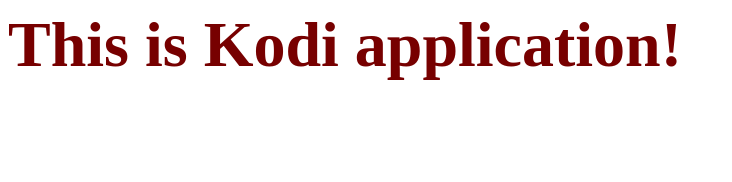
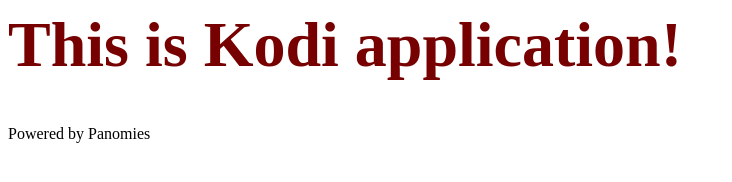
Before and after one commit to aeijae/kodi, a website: page public/index.html in a window 1280 px wide. Shown: the whole page, without its empty margins (0-732 px from the left). Drawn offline with Linux system fonts and the light colour scheme.

Commit message:
update index.html

```diff
--- a/public/index.html
+++ b/public/index.html
@@ -6,5 +6,6 @@
   <h1>
     This is Kodi application!
   </h1>
+  <p>Powered by Panomies</p>
 </body>
 </html>
```
